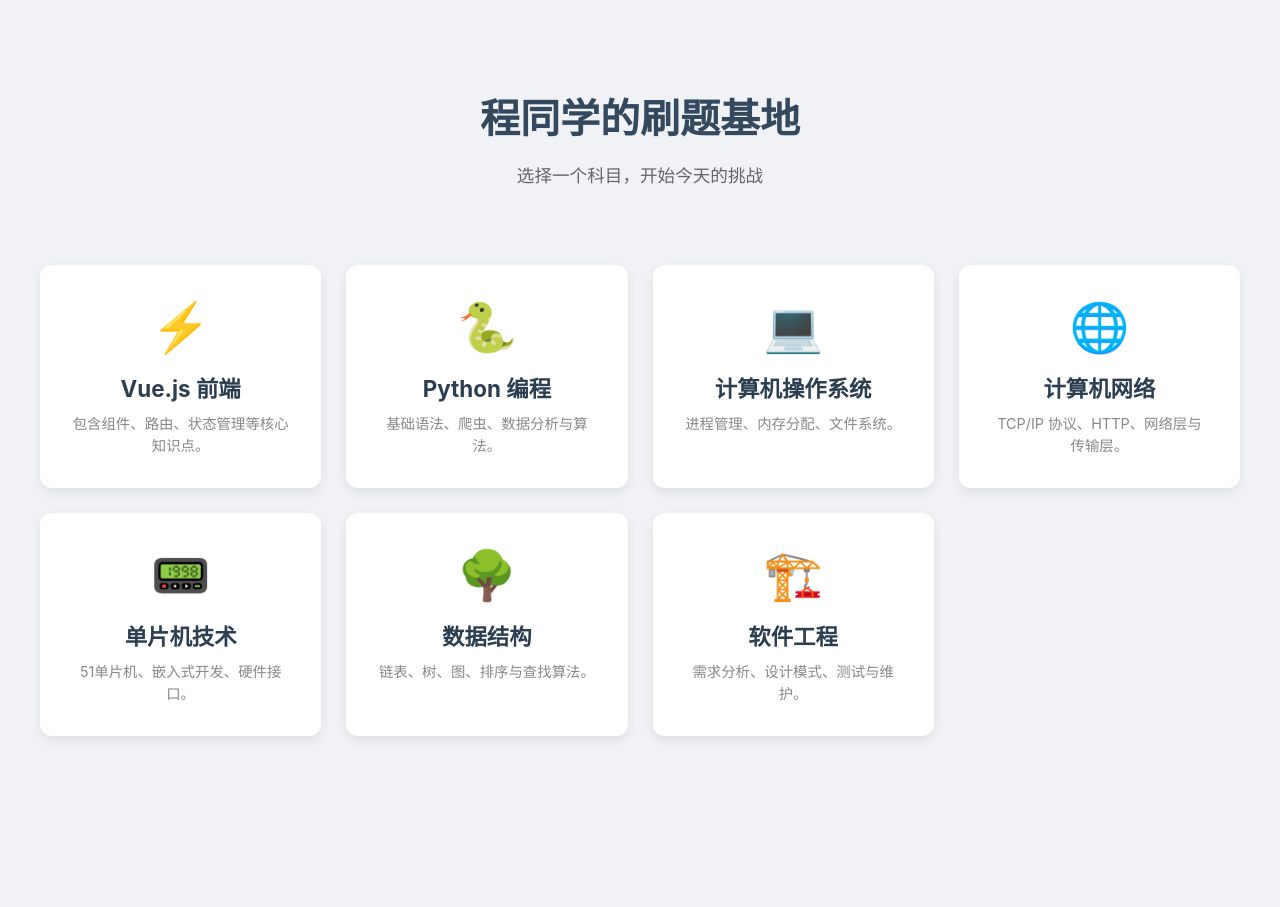
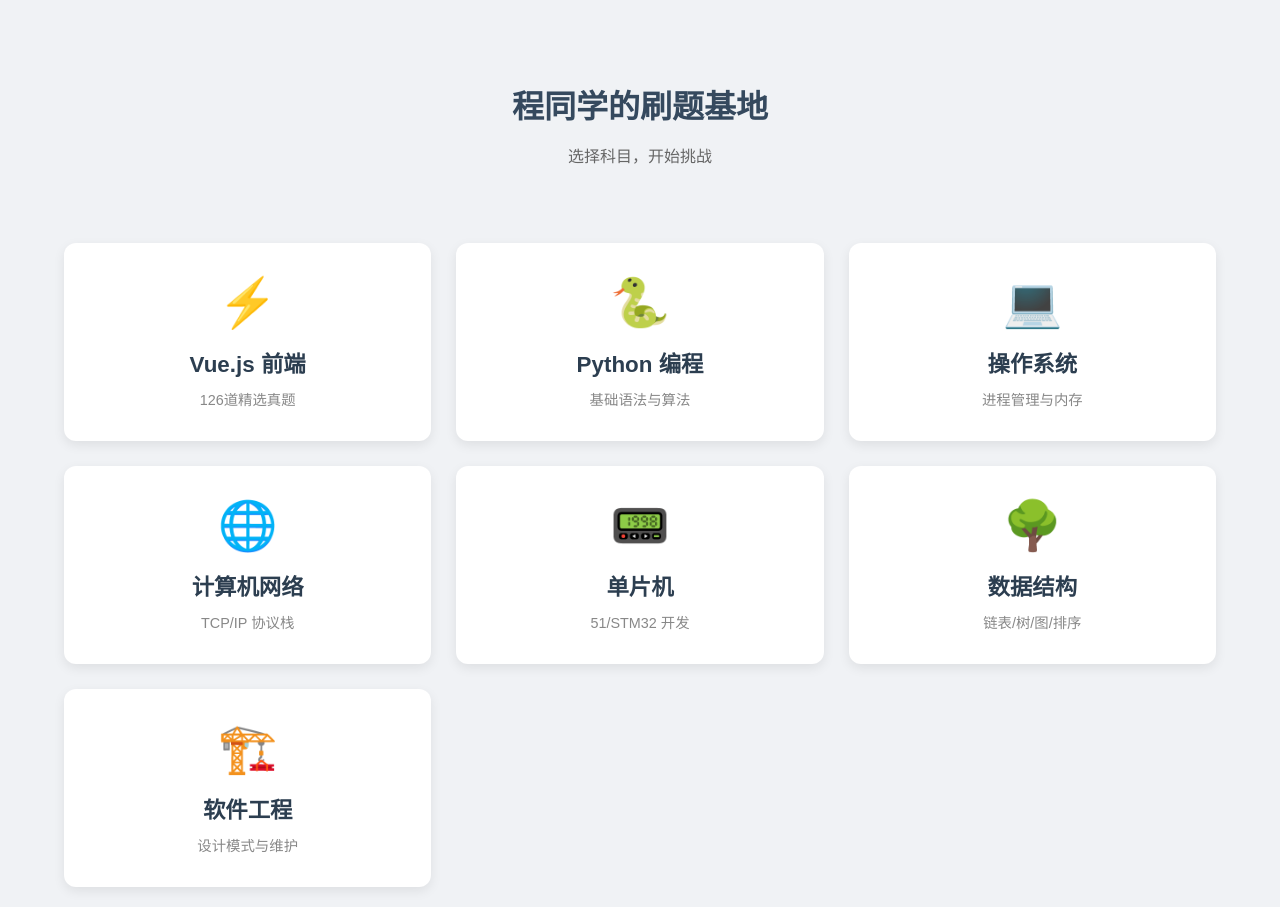
Before and after one commit to rjzms/tk2, a plain HTML site: page index.html in a window 1280 px wide. Before the commit the page ends 800 px from the top, so only its background shows below. Drawn offline with Linux system fonts and the light colour scheme.

Commit message:
Update index.html

```diff
--- a/index.html
+++ b/index.html
@@ -3,111 +3,33 @@
 <head>
     <meta charset="UTF-8">
     <meta name="viewport" content="width=device-width, initial-scale=1.0">
-    <title>我的刷题宇宙</title>
+    <title>程同学的刷题基地</title>
     <style>
-        :root {
-            --bg-color: #f0f2f5;
-            --card-bg: #ffffff;
-            --text-main: #2c3e50;
-            --shadow: 0 4px 12px rgba(0,0,0,0.08);
-        }
-        body { margin: 0; padding: 0; background: var(--bg-color); font-family: -apple-system, "Microsoft YaHei", sans-serif; color: var(--text-main); display: flex; flex-direction: column; align-items: center; min-height: 100vh; }
+        body { margin: 0; padding: 0; background: #f0f2f5; font-family: "Microsoft YaHei", sans-serif; display: flex; flex-direction: column; align-items: center; min-height: 100vh; }
         .header { margin-top: 60px; margin-bottom: 40px; text-align: center; }
-        .header h1 { font-size: 2.5rem; margin-bottom: 10px; color: #35495e; }
-        .header p { color: #666; font-size: 1.1rem; }
-
-        .container {
-            display: grid;
-            grid-template-columns: repeat(auto-fit, minmax(280px, 1fr));
-            gap: 25px;
-            width: 100%;
-            max-width: 1200px;
-            padding: 20px;
-        }
-
-        .card {
-            background: var(--card-bg);
-            border-radius: 12px;
-            padding: 30px;
-            box-shadow: var(--shadow);
-            transition: transform 0.2s, box-shadow 0.2s;
-            cursor: pointer;
-            text-decoration: none;
-            color: inherit;
-            display: flex;
-            flex-direction: column;
-            align-items: center;
-            text-align: center;
-            border: 2px solid transparent;
-        }
-
-        .card:hover { transform: translateY(-5px); box-shadow: 0 8px 20px rgba(0,0,0,0.12); border-color: #42b883; }
-
+        .header h1 { color: #35495e; margin-bottom: 10px; }
+        .header p { color: #666; }
+        .container { display: grid; grid-template-columns: repeat(auto-fit, minmax(280px, 1fr)); gap: 25px; width: 90%; max-width: 1200px; padding: 20px; }
+        .card { background: #fff; border-radius: 12px; padding: 30px; box-shadow: 0 4px 12px rgba(0,0,0,0.08); text-decoration: none; color: #2c3e50; display: flex; flex-direction: column; align-items: center; text-align: center; transition: transform 0.2s; border: 2px solid transparent; }
+        .card:hover { transform: translateY(-5px); border-color: #42b883; }
         .icon { font-size: 3rem; margin-bottom: 15px; }
         .title { font-size: 1.4rem; font-weight: bold; margin-bottom: 10px; }
-        .desc { font-size: 0.9rem; color: #888; line-height: 1.5; }
-
-        /* 颜色微调 */
-        .c-vue .icon { color: #42b883; }
-        .c-python .icon { color: #3776ab; }
-        .c-os .icon { color: #333; }
-        .c-net .icon { color: #007bff; }
-        .c-chip .icon { color: #e67e22; }
-        .c-ds .icon { color: #9b59b6; }
-        .c-se .icon { color: #e74c3c; }
-
+        .desc { font-size: 0.9rem; color: #888; }
     </style>
 </head>
 <body>
-
     <div class="header">
         <h1>程同学的刷题基地</h1>
-        <p>选择一个科目，开始今天的挑战</p>
+        <p>选择科目，开始挑战</p>
     </div>
-
     <div class="container">
-        <a href="quiz.html?subject=vue" class="card c-vue">
-            <div class="icon">⚡</div>
-            <div class="title">Vue.js 前端</div>
-            <div class="desc">包含组件、路由、状态管理等核心知识点。</div>
-        </a>
-
-        <a href="quiz.html?subject=python" class="card c-python">
-            <div class="icon">🐍</div>
-            <div class="title">Python 编程</div>
-            <div class="desc">基础语法、爬虫、数据分析与算法。</div>
-        </a>
-
-        <a href="quiz.html?subject=os" class="card c-os">
-            <div class="icon">💻</div>
-            <div class="title">计算机操作系统</div>
-            <div class="desc">进程管理、内存分配、文件系统。</div>
-        </a>
-
-        <a href="quiz.html?subject=network" class="card c-net">
-            <div class="icon">🌐</div>
-            <div class="title">计算机网络</div>
-            <div class="desc">TCP/IP 协议、HTTP、网络层与传输层。</div>
-        </a>
-
-        <a href="quiz.html?subject=mcu" class="card c-chip">
-            <div class="icon">📟</div>
-            <div class="title">单片机技术</div>
-            <div class="desc">51单片机、嵌入式开发、硬件接口。</div>
-        </a>
-
-        <a href="quiz.html?subject=ds" class="card c-ds">
-            <div class="icon">🌳</div>
-            <div class="title">数据结构</div>
-            <div class="desc">链表、树、图、排序与查找算法。</div>
-        </a>
-
-        <a href="quiz.html?subject=se" class="card c-se">
-            <div class="icon">🏗️</div>
-            <div class="title">软件工程</div>
-            <div class="desc">需求分析、设计模式、测试与维护。</div>
-        </a>
+        <a href="quiz.html?subject=vue" class="card"><div class="icon">⚡</div><div class="title">Vue.js 前端</div><div class="desc">126道精选真题</div></a>
+        <a href="quiz.html?subject=python" class="card"><div class="icon">🐍</div><div class="title">Python 编程</div><div class="desc">基础语法与算法</div></a>
+        <a href="quiz.html?subject=os" class="card"><div class="icon">💻</div><div class="title">操作系统</div><div class="desc">进程管理与内存</div></a>
+        <a href="quiz.html?subject=network" class="card"><div class="icon">🌐</div><div class="title">计算机网络</div><div class="desc">TCP/IP 协议栈</div></a>
+        <a href="quiz.html?subject=mcu" class="card"><div class="icon">📟</div><div class="title">单片机</div><div class="desc">51/STM32 开发</div></a>
+        <a href="quiz.html?subject=ds" class="card"><div class="icon">🌳</div><div class="title">数据结构</div><div class="desc">链表/树/图/排序</div></a>
+        <a href="quiz.html?subject=se" class="card"><div class="icon">🏗️</div><div class="title">软件工程</div><div class="desc">设计模式与维护</div></a>
     </div>
-
 </body>
 </html>
```
